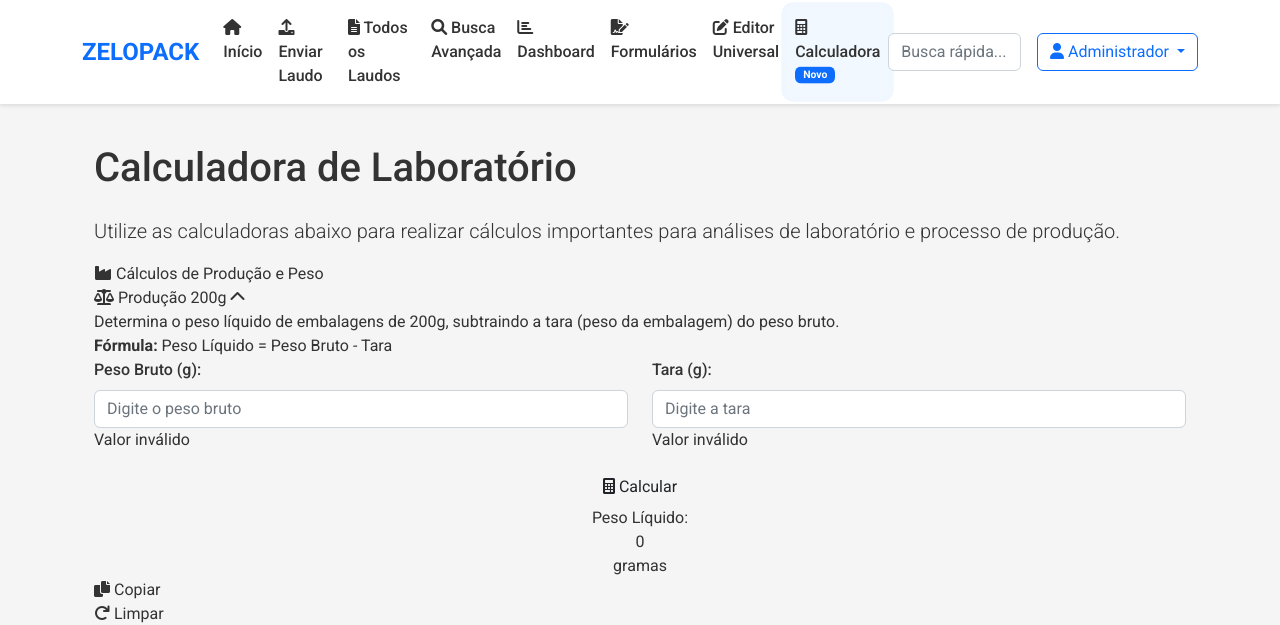
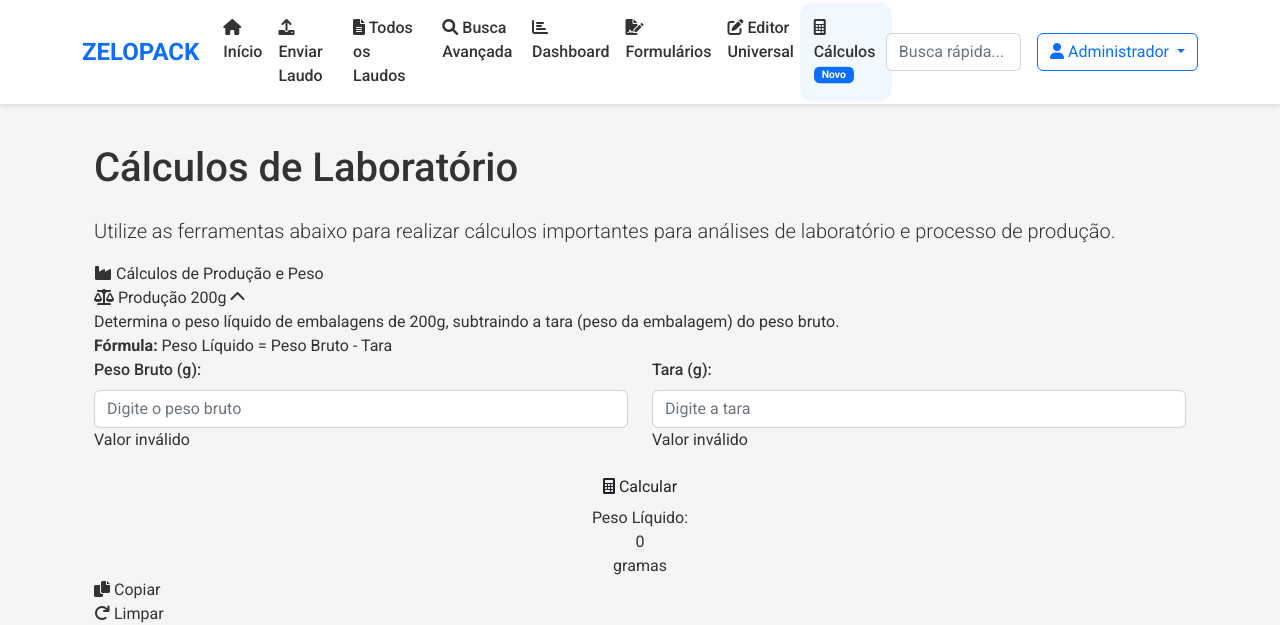
Before and after one commit to alexbrzlink/Zelopack-funcional-Pc, a Flask app: page /calculos/ in a window 1280 px wide. Shown: the top 625 px of the page. Run offline with Flask 3, Linux system fonts and the light colour scheme; a user stored in the database is signed in; some libraries are stand-ins or nearby versions.

Commit message:
Update the application to use "Cálculos" instead of "Calculadora"
Rename "Calculadora" to "Cálculos" in blueprints/calculos/index.html and templates/base.html.

Replit-Commit-Author: Agent
Replit-Commit-Session-Id: 407c5b4b-e621-4fca-bbd7-5ea8c5402826
Replit-Commit-Screenshot-Url: https://storage.googleapis.com/screenshot-production-us-central1/0936213f-66be-4584-b6d4-d314d28b2f20/ad455dc6-6088-43f9-aed9-944e64608fa9.jpg

```diff
--- a/blueprints/calculos/templates/calculos/index.html
+++ b/blueprints/calculos/templates/calculos/index.html
@@ -1,6 +1,6 @@
 {% extends "base.html" %}
 
-{% block title %}Calculadora de Laboratório | ZeloPack{% endblock %}
+{% block title %}Cálculos de Laboratório | ZeloPack{% endblock %}
 
 {% block head_extra %}
 <style>
@@ -195,8 +195,8 @@
 <div class="container-fluid">
     <div class="row">
         <div class="col-md-12">
-            <h1 class="mb-4">Calculadora de Laboratório</h1>
-            <p class="lead">Utilize as calculadoras abaixo para realizar cálculos importantes para análises de laboratório e processo de produção.</p>
+            <h1 class="mb-4">Cálculos de Laboratório</h1>
+            <p class="lead">Utilize as ferramentas abaixo para realizar cálculos importantes para análises de laboratório e processo de produção.</p>
 
             <div class="category-header">
                 <i class="fas fa-industry"></i> Cálculos de Produção e Peso
--- a/templates/base.html
+++ b/templates/base.html
@@ -100,7 +100,7 @@
                     </li>
                     <li class="nav-item">
                         <a class="nav-link highlight-nav-item" href="{{ url_for('calculos.index') }}">
-                            <i class="fas fa-calculator"></i> Calculadora <span class="badge bg-primary">Novo</span>
+                            <i class="fas fa-calculator"></i> Cálculos <span class="badge bg-primary">Novo</span>
                         </a>
                     </li>
                 </ul>
```
